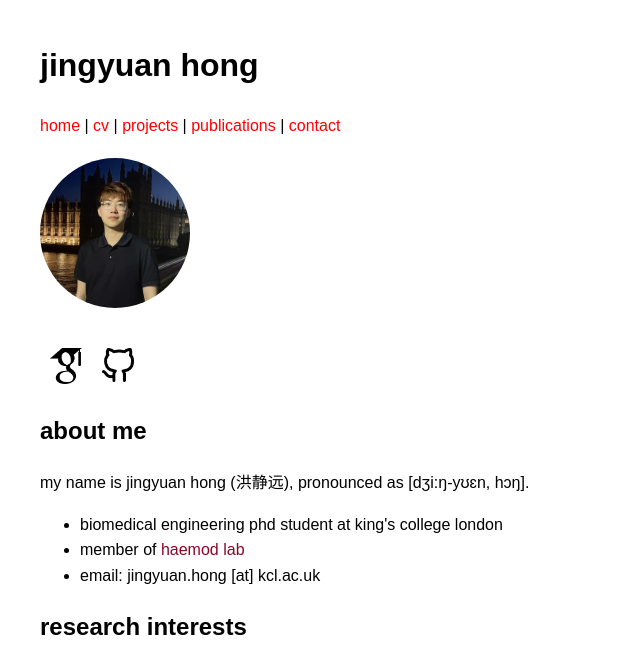
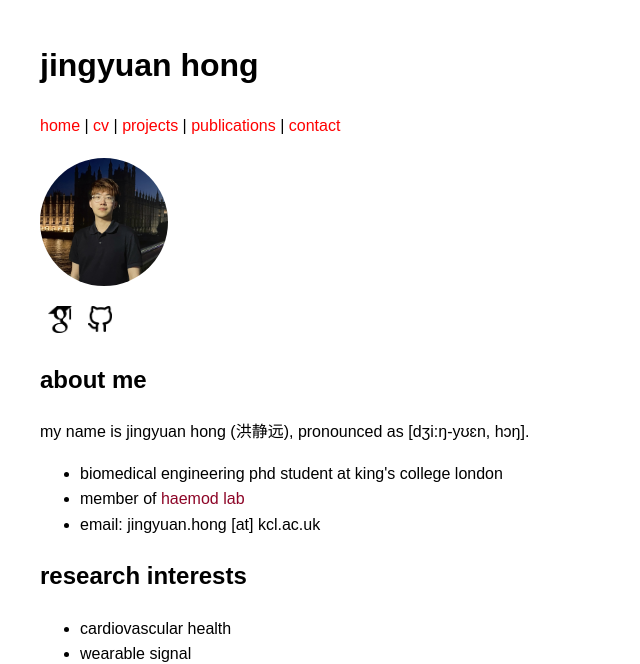
Before and after one commit to jingyuanhong/jingyuanhong.github.io, a plain HTML site: page index.html in a window 1280 px wide. Shown: the top 664 px of the page, without its empty margins (0-640 px from the left). Drawn offline with Linux system fonts and the light colour scheme.

Commit message:
Initial commit

```diff
--- a/styles.css
+++ b/styles.css
@@ -18,10 +18,15 @@ header h1 {
     align-items: flex-start;
 }
 
-.profile-image {
+/* .profile-image {
     width: 150px;
     border-radius: 50%;
     margin-bottom: 20px;
+} */
+.profile-image {
+    width: 8rem;
+    height: auto;  /* 这将保持原始图像的纵横比 */
+    border-radius: 50%;
 }
 
 nav a:hover {
@@ -57,12 +62,19 @@ footer {
 .social-links {
     margin-top: 20px;
     display: flex;
-    justify-content: center;
+    /* justify-content: center; */
 }
 
+/* .social-icon {
+    width: 32px;
+    margin: 0 10px;
+    transition: 0.3s;
+} */
+
 .social-icon {
-    width: 32px;  /* size */
-    margin: 0 10px; /* gap */
+    width: 1.5rem;
+    margin: 0 0.5rem;
+    height: auto;
     transition: 0.3s;
 }
 
```
